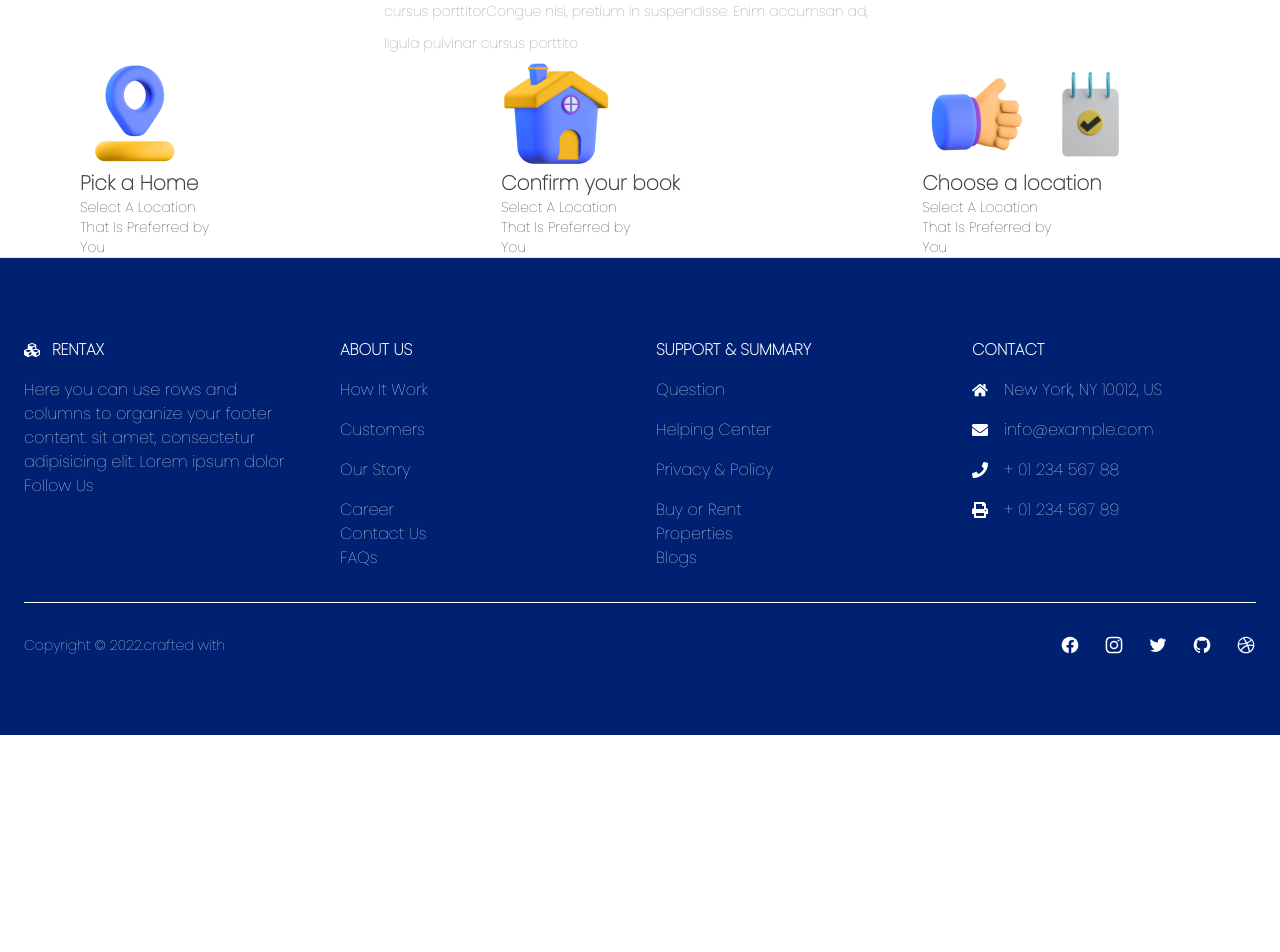
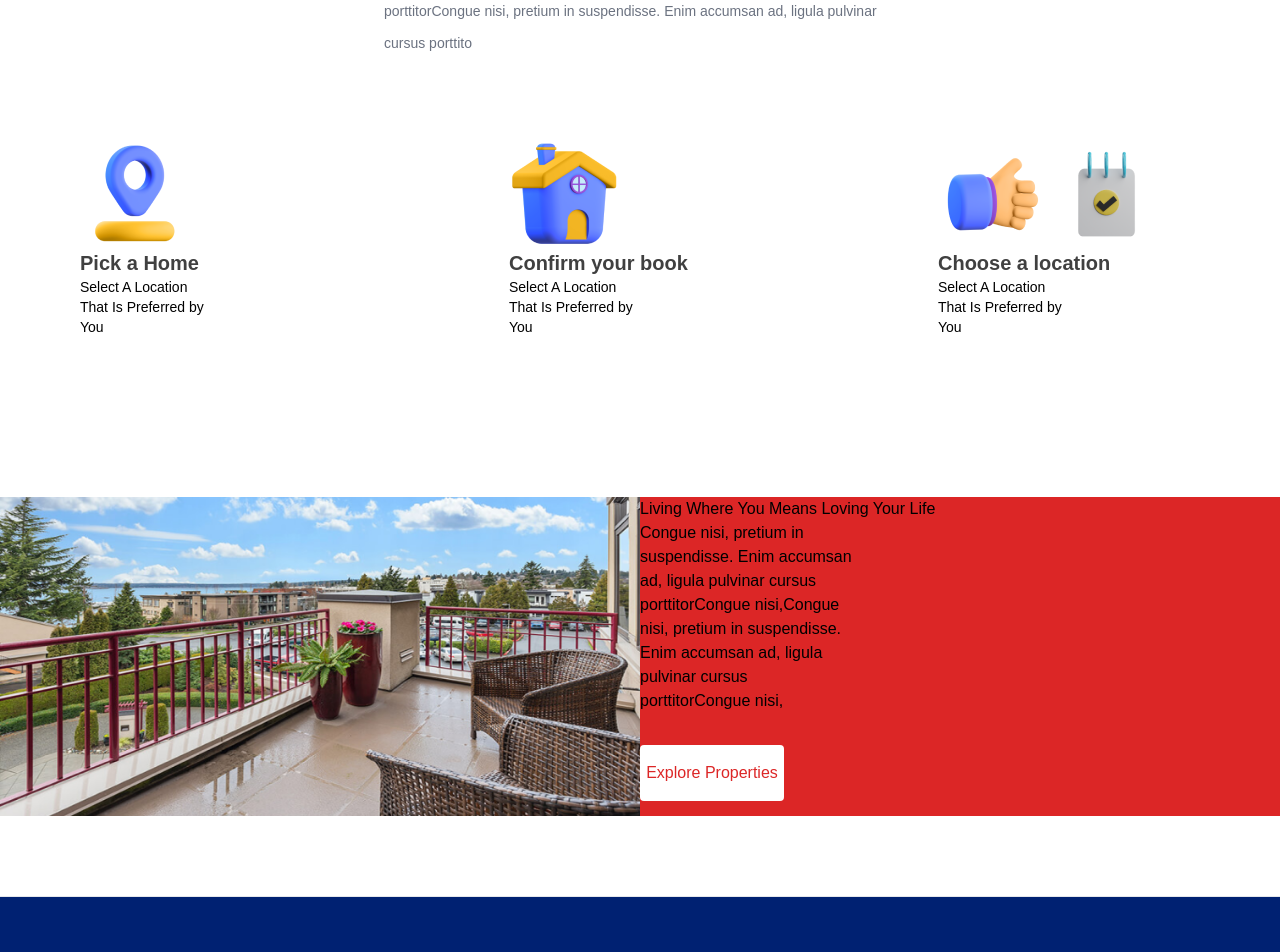
Before and after one commit to ntungwe-90/Real-estate-frontend, a Nuxt app: page /Home in a window 1280 px wide. Shown: the part 1140-2092 px from the top of the page. Before the commit the page ends 1875 px from the top, so only its background shows below. Built offline with nearby package versions, Linux system fonts and the light colour scheme.

Commit message:
added new content to home component

```diff
--- a/nuxt.config.js
+++ b/nuxt.config.js
@@ -13,12 +13,12 @@ export default {
     ],
     link: [
       { rel: 'icon', type: 'image/x-icon', href: '/favicon.ico' },
-      {
-         rel: 'stylesheet',
-         // href: "https://fonts.googleapis.com/css2?family=Nunito:ital,wght@0,900;1,800;1,900&family=Poppins:ital@0;1&display=swap"
-        href:"https://fonts.googleapis.com/css2?family=Poppins:ital,wght@0,100;1,400&display=swap"
-        //  href: "https://fonts.googleapis.com/css2?family=Poppins:ital@1&display=swap"
-     },
+    //   {
+    //      rel: 'stylesheet',
+    //      // href: "https://fonts.googleapis.com/css2?family=Nunito:ital,wght@0,900;1,800;1,900&family=Poppins:ital@0;1&display=swap"
+    //     href:"https://fonts.googleapis.com/css2?family=Poppins:ital,wght@0,100;1,400&display=swap"
+    //     //  href: "https://fonts.googleapis.com/css2?family=Poppins:ital@1&display=swap"
+    //  },
 
     ]
   },
--- a/pages/Home.vue
+++ b/pages/Home.vue
@@ -39,7 +39,7 @@
             <p class="text-gray-500 w-2/5 pt-4 leading-8 text-sm">Congue nisi, pretium in suspendisse. Enim accumsan ad, ligula pulvinar cursus porttitorCongue nisi, pretium in suspendisse. Enim accumsan ad, ligula pulvinar cursus porttito </p>
         </div>
 
-        <div class=" flex justify-between mx-20">
+        <div class=" flex justify-between mx-20 my-20">
             <div>
                 <div>
                     <img src="images/Pin Location.png" />
@@ -80,6 +80,26 @@
         <!----------------------main three steps section-->
 
         <!----------------------main image and card section-->
+        <div class="flex py-20">
+            <div class="w-2/4">
+                <img src="images/333.png" />
+
+            </div>
+
+            <div class="bg-red-600 w-2/4 gap-0">
+                <div>
+                    <h2> Living Where You Means Loving Your Life</h2>
+                </div>
+                <div class="w-1/3">
+                    <p> Congue nisi, pretium in suspendisse. Enim accumsan ad, ligula pulvinar cursus porttitorCongue nisi,Congue nisi, pretium in suspendisse. Enim accumsan ad, ligula pulvinar cursus porttitorCongue nisi,</p>
+                </div>
+
+
+                <div>
+                    <p class="py-4 w-36 bg-white text-red-600 text-center rounded text-base mt-8"> Explore Properties</p>
+                </div>
+            </div>
+        </div>
 
         <!----------------------main image and card section-->
 
```
